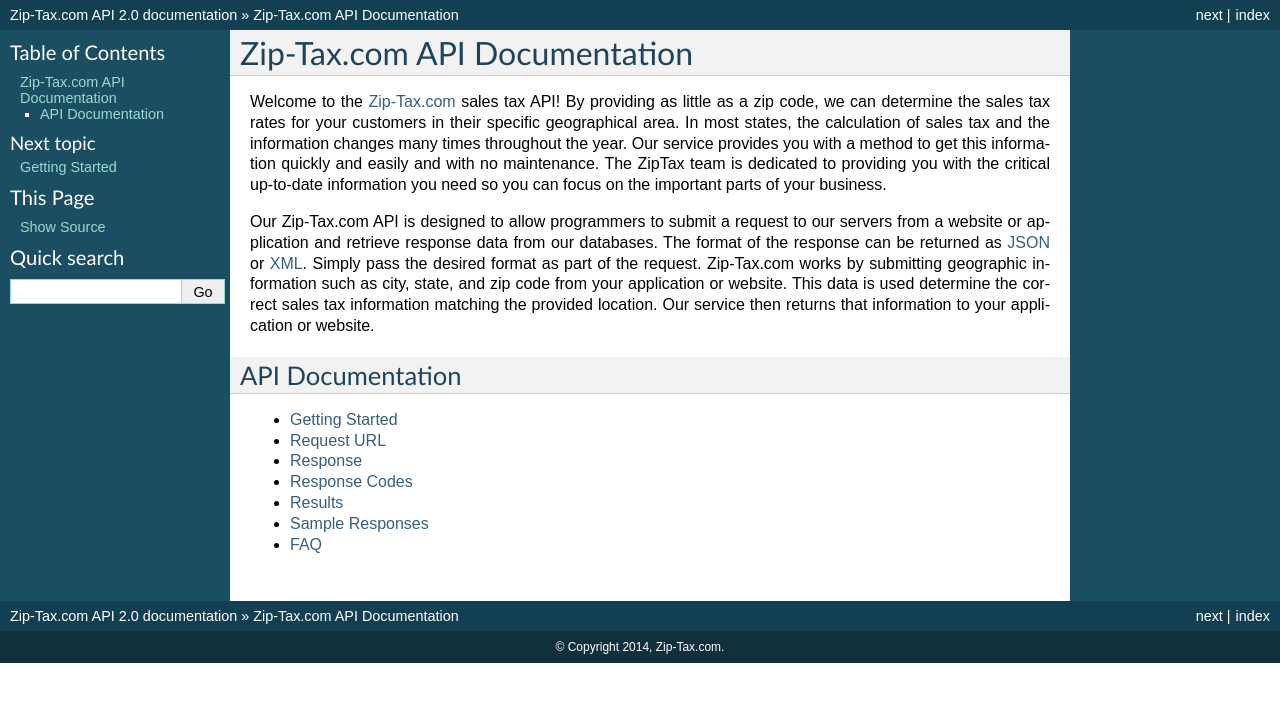
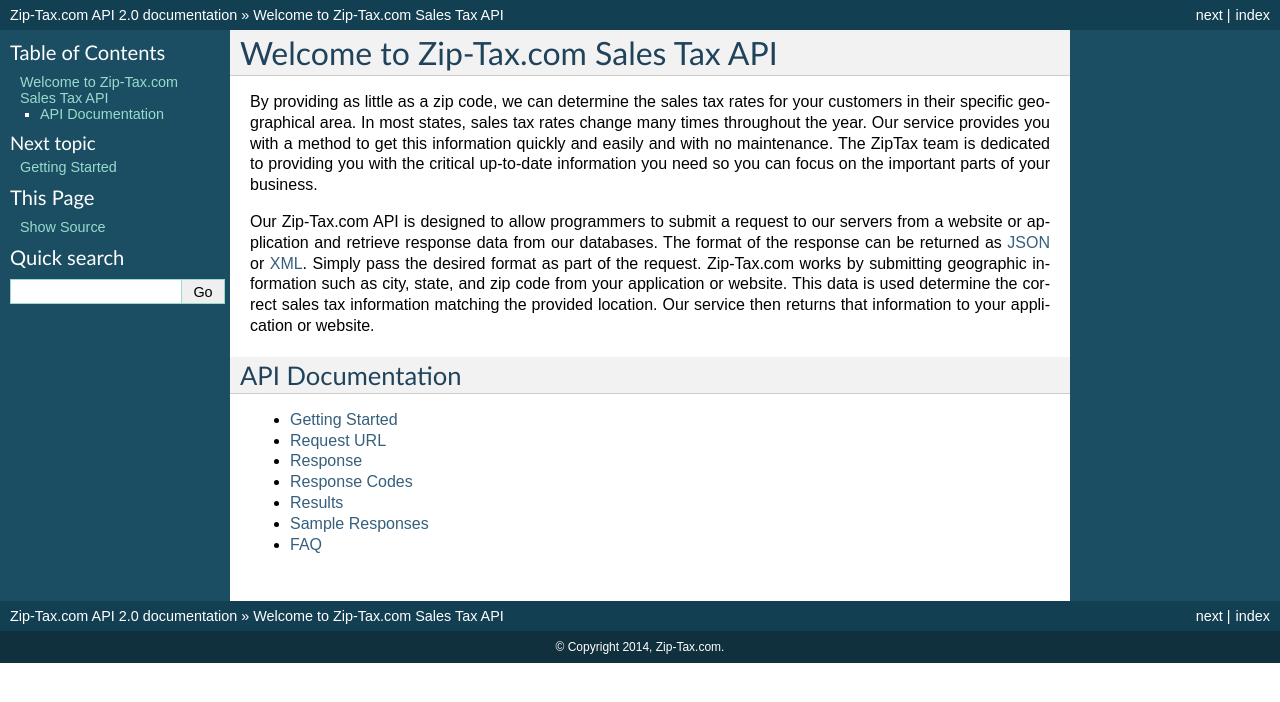
Before and after one commit to ZipTax/zip-tax-docs, a Sphinx documentation site: the page built from docs/index.rst, in a window 1280 px wide. Shown: the top 702 px of the page. Built offline with Sphinx 7.4.7, drawn with Linux system fonts in a browser that asks for light colours.

Commit message:
initial doc prep

```diff
--- a/docs/index.rst
+++ b/docs/index.rst
@@ -1,7 +1,7 @@
-Zip-Tax.com API Documentation
-=============================
+Welcome to Zip-Tax.com Sales Tax API
+====================================
 
-Welcome to the Zip-Tax.com_ sales tax API! By providing as little as a zip code, we can determine the sales tax rates for your customers in their specific geographical area. In most states, the calculation of sales tax and the information changes many times throughout the year. Our service provides you with a method to get this information quickly and easily and with no maintenance. The ZipTax team is dedicated to providing you with the critical up-to-date information you need so you can focus on the important parts of your business.
+By providing as little as a zip code, we can determine the sales tax rates for your customers in their specific geographical area. In most states, sales tax rates change many times throughout the year. Our service provides you with a method to get this information quickly and easily and with no maintenance. The ZipTax team is dedicated to providing you with the critical up-to-date information you need so you can focus on the important parts of your business.
 
 Our Zip-Tax.com API is designed to allow programmers to submit a request to our servers from a website or application and retrieve response data from our databases. The format of the response can be returned as JSON_ or XML_. Simply pass the desired format as part of the request. Zip-Tax.com works by submitting geographic information such as city, state, and zip code from your application or website. This data is used determine the correct sales tax information matching the provided location. Our service then returns that information to your application or website.
 
```
Also changed, not shown: docs/getting_started.rst (+7 -0 lines).
